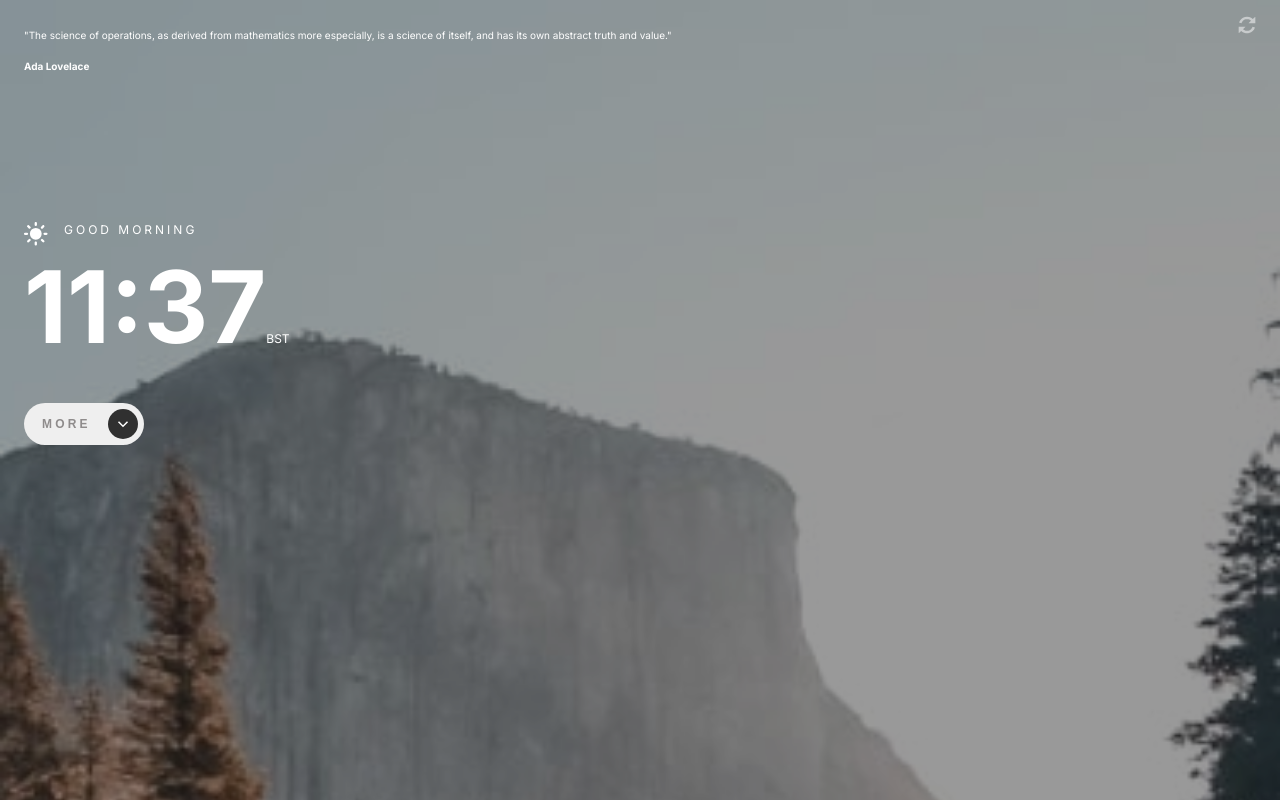
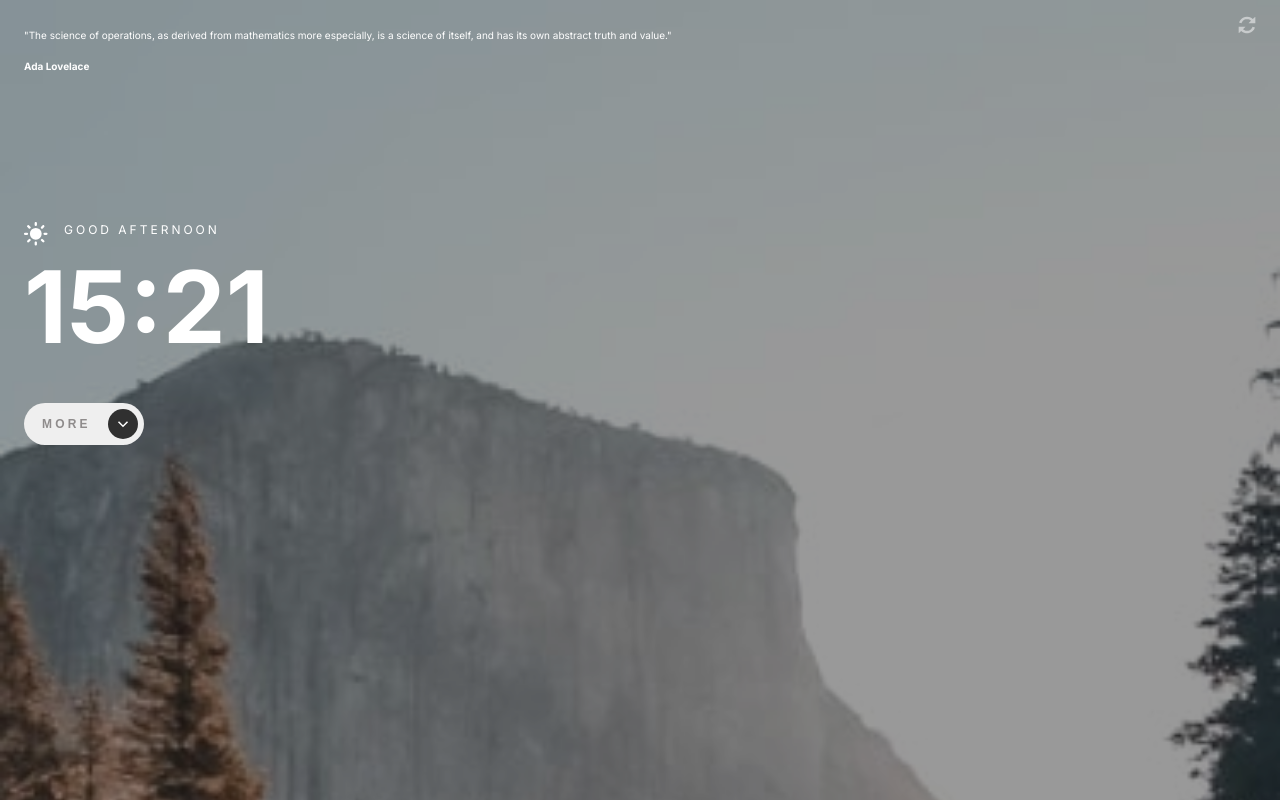
Before and after one commit to Da-vi-de/Clock-App, a plain HTML site: page index.html in a window 1280 px wide. Drawn offline with nearby package versions, Linux system fonts and the light colour scheme; no server answers.

Commit message:
display time and appropriate greeting

```diff
--- a/index.html
+++ b/index.html
@@ -40,10 +40,10 @@
           alt="sun icon"
           class="sun-icon"
     >
-    <h2 class="greeting-text">good morning</h2>
+    <h2 class="greeting-text" id="greeting"></h2>
   </div>
 
-  <h1 class="time" id="time">11:37<span>bst</span></h1>
+  <h1 class="time" id="time">11:37</h1>
   <h2 class="time-zone" id="location"></h2>
 </div>
 
--- a/script.js
+++ b/script.js
@@ -2,6 +2,34 @@ $(document).ready(function() {
 
 const refresh = $('#refresh');
 const button = $('#myButton');
+
+// Get the time and greeting
+function getTime() {
+
+   let time = new Date();
+   let hours = time.getHours();
+   let minutes = time.getMinutes();
+
+   let greeting = '';
+
+   if(hours >= 5 && hours <= 11) {
+     greeting = 'morning';
+  } else if(hours >= 12 && hours <= 17) {
+     greeting = 'afternoon';
+  } else {
+     greeting = 'evening';
+  };
+  $('#greeting').text(`good ${greeting}`);
+
+   if(minutes < 10) {minutes = '0' + minutes};
+
+   $('#time').text(`${hours}:${minutes}`);
+
+   //Update time
+	let interval = (60 - (new Date()).getSeconds()) * 1000 + 5;
+   setTimeout(getTime,interval);
+};
+
 
 // Get the location through Geolocation API
 function getLocation() {
@@ -61,12 +89,12 @@ refresh.on('click', function(e) {
         arrow.toggleClass('rotate');
    });
 
+   getTime();
    getTimezoneAndInfo();
    getLocation();
 
 });
 
    /*
-  const time = $('#time');
-  const location = $('#location');
+
    */
```
